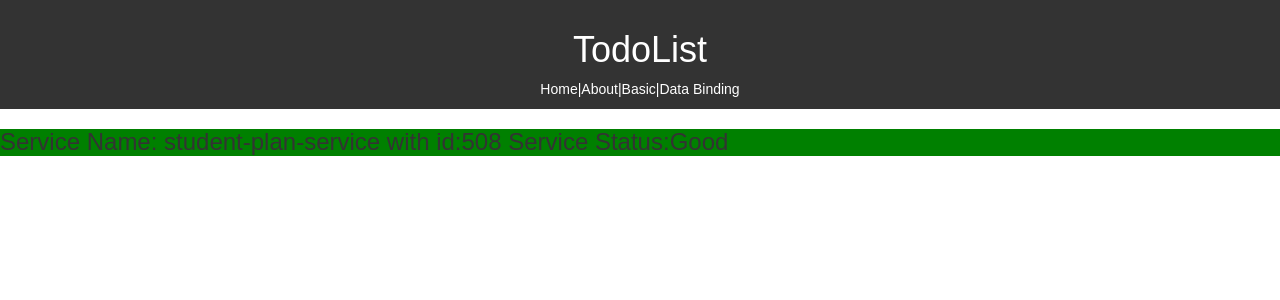
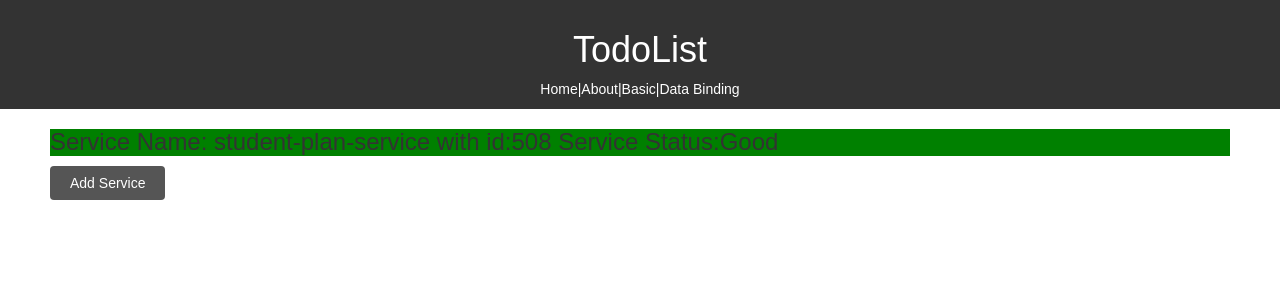
Before and after one commit to shiva508/studet-pool-plan-ui, an Angular app: page /databibding in a window 1280 px wide. Shown: the top 300 px of the page. Built offline with nearby package versions, Linux system fonts and the light colour scheme.

Commit message:
propery binding

```diff
--- a/src/app/app.module.ts
+++ b/src/app/app.module.ts
@@ -16,6 +16,7 @@ import { ComponentSelectorComponent } from './components/component-selector/comp
 import { BasicparciceComponent } from './components/practice/basicparcice/basicparcice.component';
 import { DatabingdingComponent } from './components/databingding/databingding.component';
 import { StringinterpolationComponent } from './components/databingding/stringinterpolation/stringinterpolation.component';
+import { PropertyBindingComponent } from './components/databingding/property-binding/property-binding.component';
 
 @NgModule({
   declarations: [
@@ -31,7 +32,8 @@ import { StringinterpolationComponent } from './components/databingding/stringin
     ComponentSelectorComponent,
     BasicparciceComponent,
     DatabingdingComponent,
-    StringinterpolationComponent
+    StringinterpolationComponent,
+    PropertyBindingComponent
   ],
   imports: [
     BrowserModule,
--- a/src/app/components/databingding/databingding.component.html
+++ b/src/app/components/databingding/databingding.component.html
@@ -1 +1,9 @@
-<app-stringinterpolation></app-stringinterpolation>
+<div class="container">
+    <div class="row">
+        <app-stringinterpolation></app-stringinterpolation>
+
+    </div>
+    <div class="row">
+        <app-property-binding></app-property-binding>
+    </div>
+</div>
--- /dev/null
+++ b/src/app/components/databingding/property-binding/property-binding.component.html
@@ -0,0 +1 @@
+<button [disabled]="!allowNewService" class="btn btn-primary">Add Service</button>
--- /dev/null
+++ b/src/app/components/databingding/property-binding/property-binding.component.ts
@@ -0,0 +1,20 @@
+import { Component, OnInit } from '@angular/core';
+
+@Component({
+  selector: 'app-property-binding',
+  templateUrl: './property-binding.component.html',
+  styleUrls: ['./property-binding.component.css']
+})
+export class PropertyBindingComponent implements OnInit {
+  allowNewService: boolean = false;
+  constructor() {
+    setTimeout(() => {
+      this.allowNewService = true;
+    }, 2000);
+
+  }
+
+  ngOnInit(): void {
+  }
+
+}
```
Also changed, not shown: src/app/components/databingding/databingding.component.ts (line endings or trailing spaces), src/app/components/databingding/property-binding/property-binding.component.css (added), 1 other file (tests, documents, lock files or other folders).
